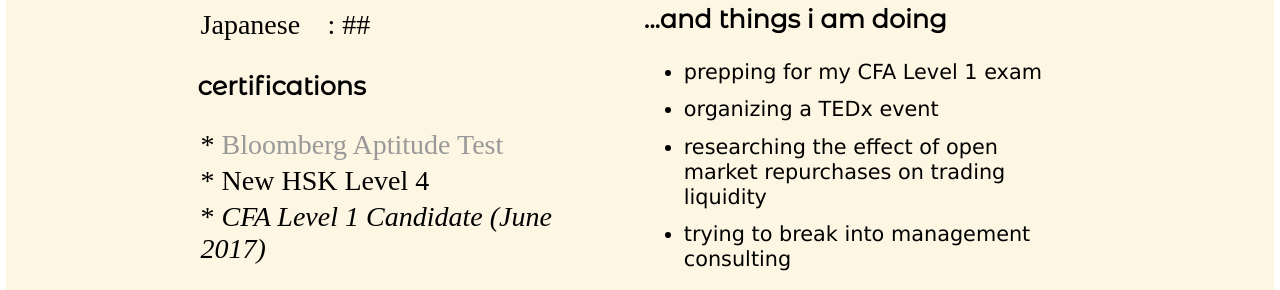
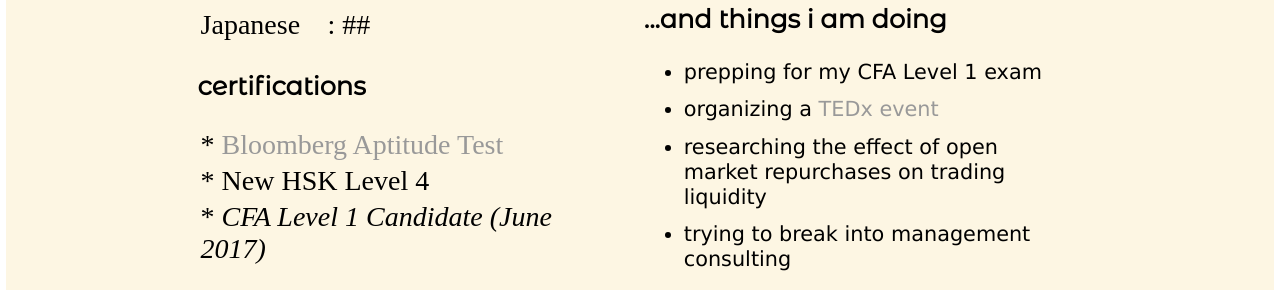
Before and after one commit to ryanjonathanb/ryanjonathanb.github.io, a Jekyll site: the page built from index.html, in a window 1280 px wide and 900 px high, scrolled down 3276 px. Shown: the part 163-453 px from the top of the window. Built offline with Jekyll 4.4.1, drawn with Linux system fonts in a browser that asks for light colours; some web fonts are replaced; some of the changed lines change nothing that is shown.

Commit message:
homepage

```diff
--- a/index.html
+++ b/index.html
@@ -109,7 +109,7 @@ title: ryanjonathanb - Ryan Jonathan Budiman
             </style>
 			<ul class="homepage" style="line-height: 1.2em; font-family: verdana; font-size: 1.3em;">
 					<li>prepping for my CFA Level 1 exam</li>
-					<li>organizing a TEDx event</li>
+					<li>organizing a <a href="https://www.ted.com/watch/tedx-talks">TEDx event</a></li>
 					<li>researching the effect of open market repurchases on trading liquidity</li>
 					<li>trying to break into management consulting</li>
             </ul>
```
